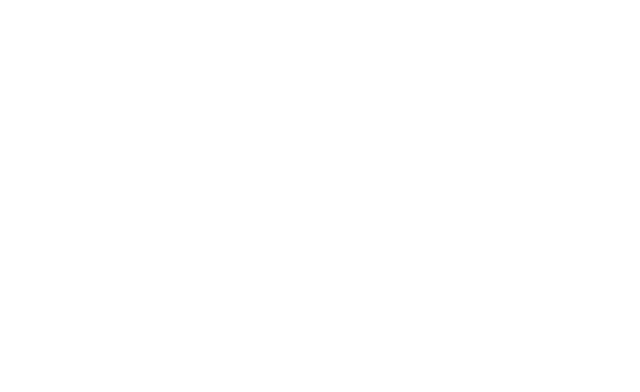
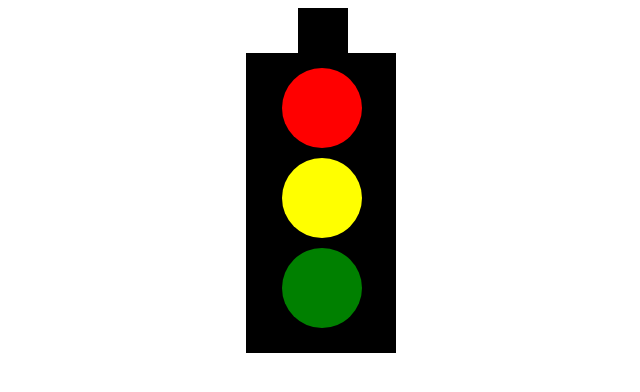
Before and after one commit to brighcory/day-2, a plain HTML site: page day-3/stoplight/index.html in a window 1280 px wide. Shown: the whole page, without its empty margins (162-802 px from the left). Drawn offline with Linux system fonts and the light colour scheme.

Commit message:
Looks good

```diff
--- a/day-3/stoplight/index.html
+++ b/day-3/stoplight/index.html
@@ -5,15 +5,18 @@
   <meta charset="UTF-8">
   <meta name="viewport" content="width=device-width, initial-scale=1.0">
   <meta http-equiv="X-UA-Compatible" content="ie=edge">
+  <link rel="stylesheet" href="stop.css">
   <title>Stop Light</title>
 </head>
 
 <body>
-  <div class="pole"></div>
-  <div class="case"></div>
-  <div class="red light"></div>
-  <div class="yellow light"></div>
-  <div class="green light"></div>
+  <div class="stoplight">
+    <div class="pole"></div>
+    <div class="case"></div>
+    <div class="red light"></div>
+    <div class="yellow light"></div>
+    <div class="green light"></div>
+  </div>
 </body>
 
 </html>
--- a/day-3/stoplight/stop.css
+++ b/day-3/stoplight/stop.css
@@ -1,28 +1,50 @@
 
+.stoplight{
+  position: relative;
+  display: block;
+  height: 300px;
+  width: 800px;
+}
 .pole{
+  top: 0%;
+  left: 56.5%;
   height: 50px;
   width: 50px;
   background-color: black;
 }
 
 .case{
-height: 300px;
+  top:15%;
+  left: 50%;
+  height: 300px;
   width: 150px;
   background-color: black;
 }
 
 .light{
-
+  top: 40%;
+  left: 54.5%;
+  height: 80px;
+  width: 80px;
+  background-color: #555;
+  border-radius: 50%;
 }
 
 .red{
-
+  top: 20%;
+  background-color: red;
 }
 
 .yellow{
-
+  top: 50%;
+  background-color: yellow;
 }
 
 .green{
+  top: 80%;
+  background-color: green;
+}
 
+.stoplight *{
+  position: absolute;
 }
```
